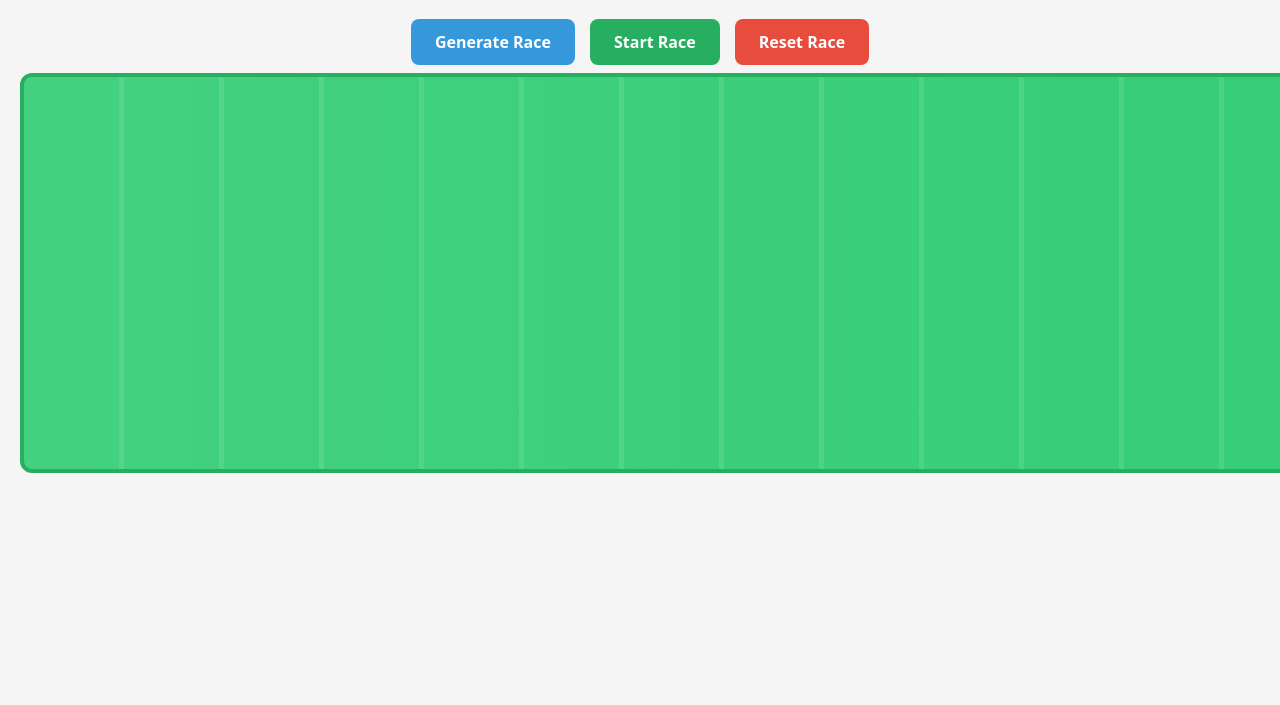
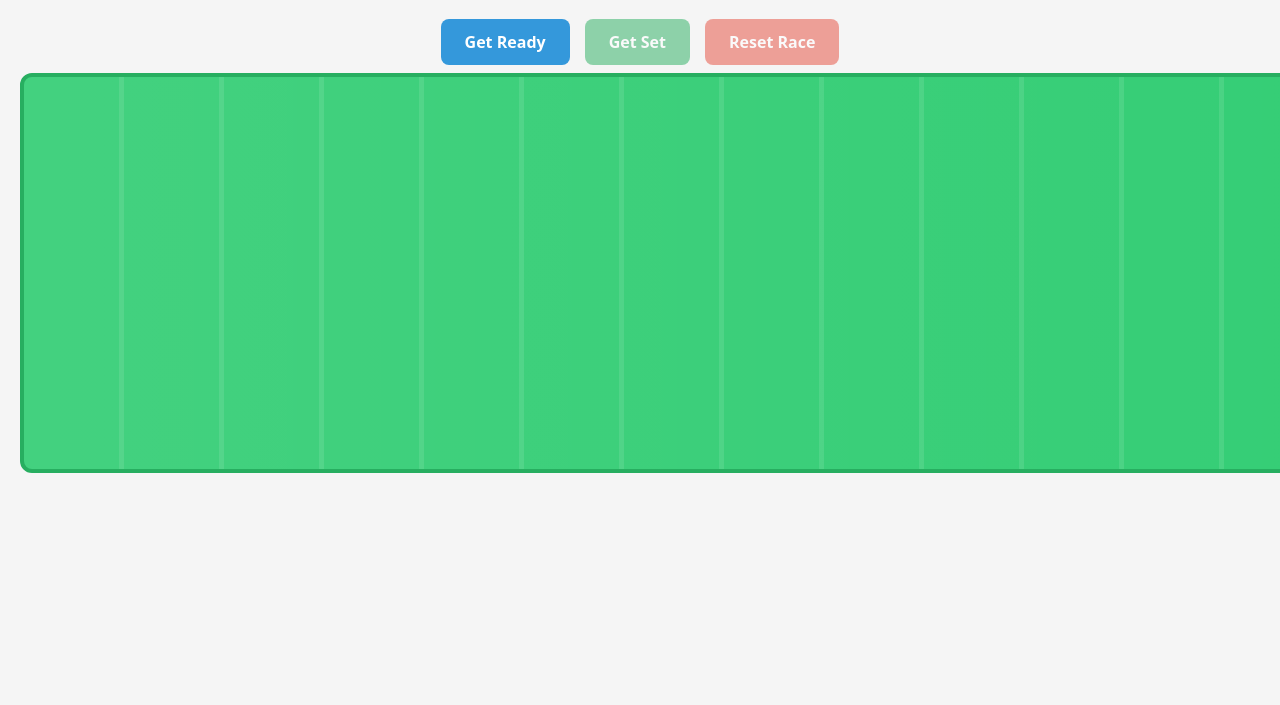
Before and after one commit to juanlncf/horse, a plain HTML site: page index.html in a window 1280 px wide. Shown: the part 95-800 px from the top of the page. Drawn offline with Linux system fonts and the light colour scheme.

Commit message:
iqejf8qef8equ

```diff
--- a/index.html
+++ b/index.html
@@ -38,8 +38,8 @@ Horsedog
             </div>
         </div>
         <div class="buttons" style="margin-bottom: 8px;">
-            <button id="generateRace">Generate Race</button>
-            <button id="startRace" disabled>Start Race</button>
+            <button id="generateRace">Get Ready</button>
+            <button id="startRace" disabled>Get Set</button>
             <button id="resetRace" disabled>Reset Race</button>
         </div>
 
--- a/script.js
+++ b/script.js
@@ -1043,7 +1043,7 @@ class HorseRace {
                     this.emitSparkle(horse);this.emitSparkle(horse);this.emitSparkle(horse);this.emitSparkle(horse);this.emitSparkle(horse);
                     this.emitSparkle(horse);this.emitSparkle(horse);this.emitSparkle(horse);this.emitSparkle(horse);this.emitSparkle(horse);
                 });
-            }, 200); // Increased interval from 100ms to 200ms for performance
+            }, 100); // Increased interval from 100ms to 200ms for performance
         }
 
         this.generateBtn.disabled = true;
--- a/styles.css
+++ b/styles.css
@@ -422,6 +422,9 @@ button {
     font-family: inherit;
 }
 
+#generateRace:disabled {
+    opacity: 0.5;
+}
 #generateRace {
     background: #3498db;
     color: white;
@@ -432,6 +435,9 @@ button {
     transform: translateY(-2px);
 }
 
+#startRace:disabled {
+    opacity: 0.5;
+}
 #startRace {
     background: #27ae60;
     color: white;
@@ -442,6 +448,9 @@ button {
     transform: translateY(-2px);
 }
 
+#resetRace:disabled {
+    opacity: 0.5;
+}
 #resetRace {
     background: #e74c3c;
     color: white;
```
